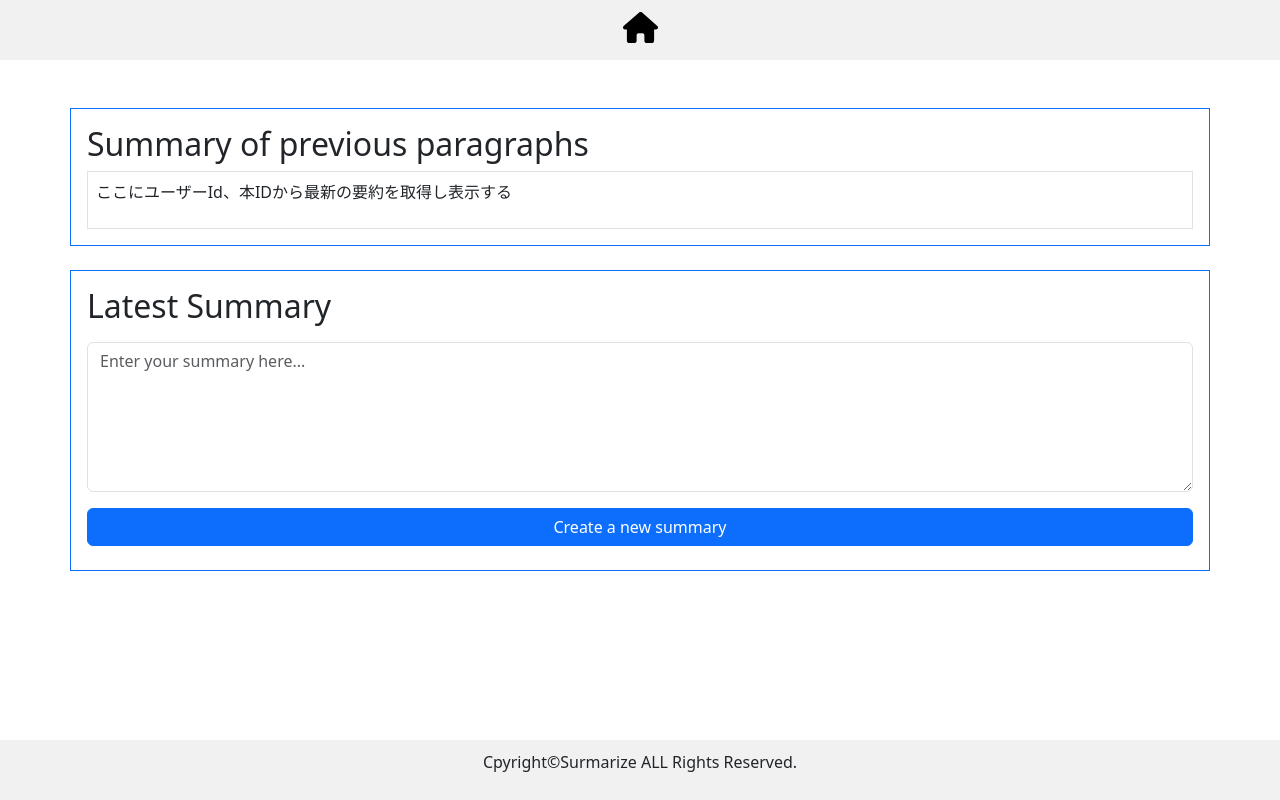
After one commit to nakano-tsukasa/nakanotsukasa-Portfolio, a Flask app: page /summarizer in a window 1280 px wide. The commit adds this page. Run offline with Flask 3, Linux system fonts and the light colour scheme; the visitor is signed in with stand-in values (Sample User, id 1).

Commit message:
create a new page to summary

```diff
--- a/routes/main_route.py
+++ b/routes/main_route.py
@@ -27,3 +27,8 @@ def confirmation_page():
 @login_required
 def account():
     return render_template('account.html')
+
+@main_bp.route('/summarizer')
+@login_required
+def summarizer():
+    return render_template('summarizer.html')
--- a/static/css/styles.css
+++ b/static/css/styles.css
@@ -99,3 +99,10 @@ header {
     object-fit: cover;
     padding: 0;
 }
+
+/* summarizer.html ------------------------------------------- */
+
+.new-summary-area {
+        height: 150px; /* 4行分の高さを設定（1行あたり約37.5pxとして計算） */
+        resize: vertical; /* 縦にリサイズできるようにする（オプション） */
+}
--- /dev/null
+++ b/templates/summarizer.html
@@ -0,0 +1,21 @@
+{% extends 'base.html' %}
+
+{% block content %}
+    <div class="container mt-5">
+        <div class="row">
+            <div class="col-12 border border-primary p-3 mb-4">
+                <h2>Summary of previous paragraphs</h2>
+                <div class="border p-2">
+                    <p>ここにユーザーId、本IDから最新の要約を取得し表示する</p>
+                </div>
+            </div>
+            <div class="col-12 mx-auto border border-primary p-3">
+                <h2 class="col-12">Latest Summary</h2>
+                <form action="#######" method="POST" class="row g-3 p-2">
+                    <textarea class="col-12 border form-control new-summary-area" placeholder="Enter your summary here..." type="textarea" name="newSummary"></textarea>
+                    <button class="col-12 btn btn-primary">Create a new summary</button>
+                </form>
+            </div>
+        </div>
+    </div>
+{% endblock %}
```
